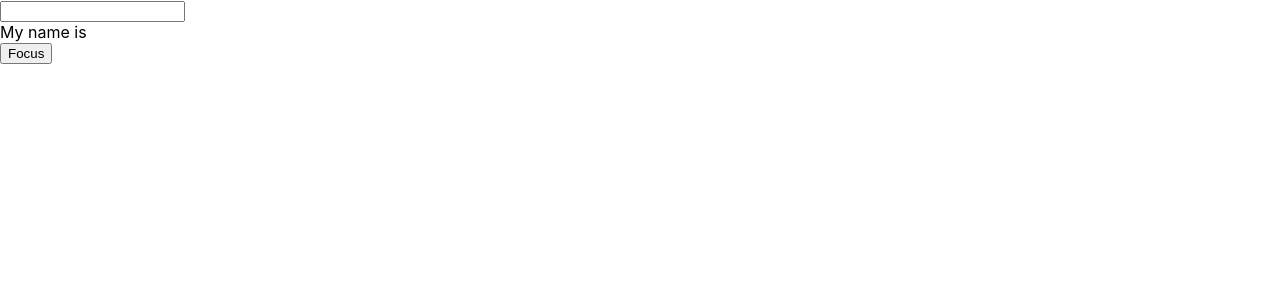
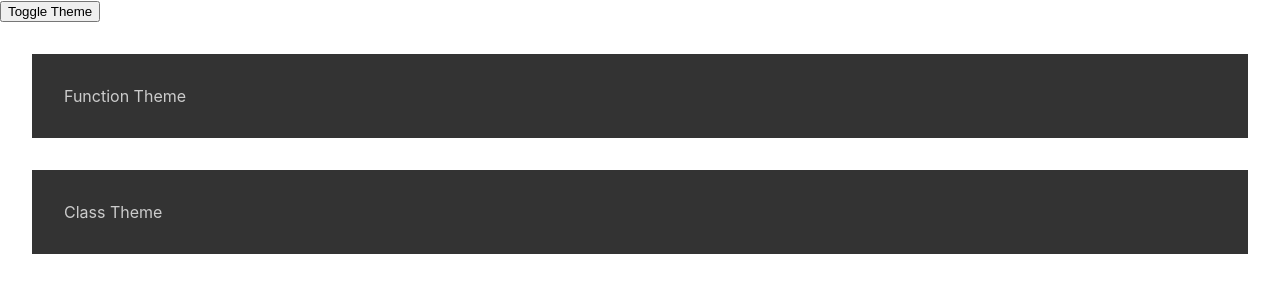
Before and after one commit to sasban9/react2023, a React (Create React App) app: page / in a window 1280 px wide. Shown: the top 300 px of the page. Built offline with nearby package versions, Linux system fonts and the light colour scheme.

Commit message:
Context components added

```diff
--- a/src/App.js
+++ b/src/App.js
@@ -1,5 +1,7 @@
 import "./App.css";
 import React, { useMemo, useState, useRef, useEffect } from "react";
+import ClassContextComponent from "./components/ClassContextComponent";
+import FunctionContextComponent from "./components/FunctionContextComponent";
 
 function AppOne() {
   const [number, setNumber] = useState(20);
@@ -42,7 +44,7 @@ function slowFunction(num) {
   return num * 4;
 }
 
-export default function App() {
+function AppTwo() {
   const [name, setName] = useState("");
   const inputRef = useRef()
 
@@ -58,3 +60,23 @@ export default function App() {
     </>
   );
 }
+
+export const ThemeContext = React.createContext()
+
+export default function App() {
+  const [darkTheme, setDarkTheme] = useState(true);
+
+  function toggleTheme() {
+    setDarkTheme(prevDarkTheme => !prevDarkTheme)
+  }
+
+  return (
+    <>
+      <ThemeContext.Provider value={darkTheme}>
+        <button onClick={toggleTheme}>Toggle Theme</button>
+        <FunctionContextComponent />
+        <ClassContextComponent />
+      </ThemeContext.Provider>
+    </>
+  )
+}
--- /dev/null
+++ b/src/components/ClassContextComponent.js
@@ -0,0 +1,23 @@
+import { Component } from "react";
+import { ThemeContext } from "../App";
+
+export default class ClassContextComponent extends Component {
+    themeStyles(dark) {
+        return {
+            backgroundColor: dark ? "#333" : "#ccc",
+            color: dark ? "#ccc" : "#333",
+            padding: '2rem',
+            margin: '2rem'
+        }
+    }
+
+    render() {
+        return (
+            <ThemeContext.Consumer>
+                {darkTheme => {
+                    return <div style={this.themeStyles(darkTheme)}>Class Theme</div>
+                }}
+            </ThemeContext.Consumer>
+        )
+    }
+}
--- /dev/null
+++ b/src/components/FunctionContextComponent.js
@@ -0,0 +1,16 @@
+import { useContext } from "react";
+import { ThemeContext } from "../App";
+
+export default function FunctionContextComponent() {
+    const dark = useContext(ThemeContext)
+    const themeStyles = {
+            backgroundColor: dark ? "#333" : "#ccc",
+            color: dark ? "#ccc" : "#333",
+            padding: '2rem',
+            margin: '2rem'
+        }
+
+    return (
+        <div style={themeStyles}>Function Theme</div>
+    )
+}
```
